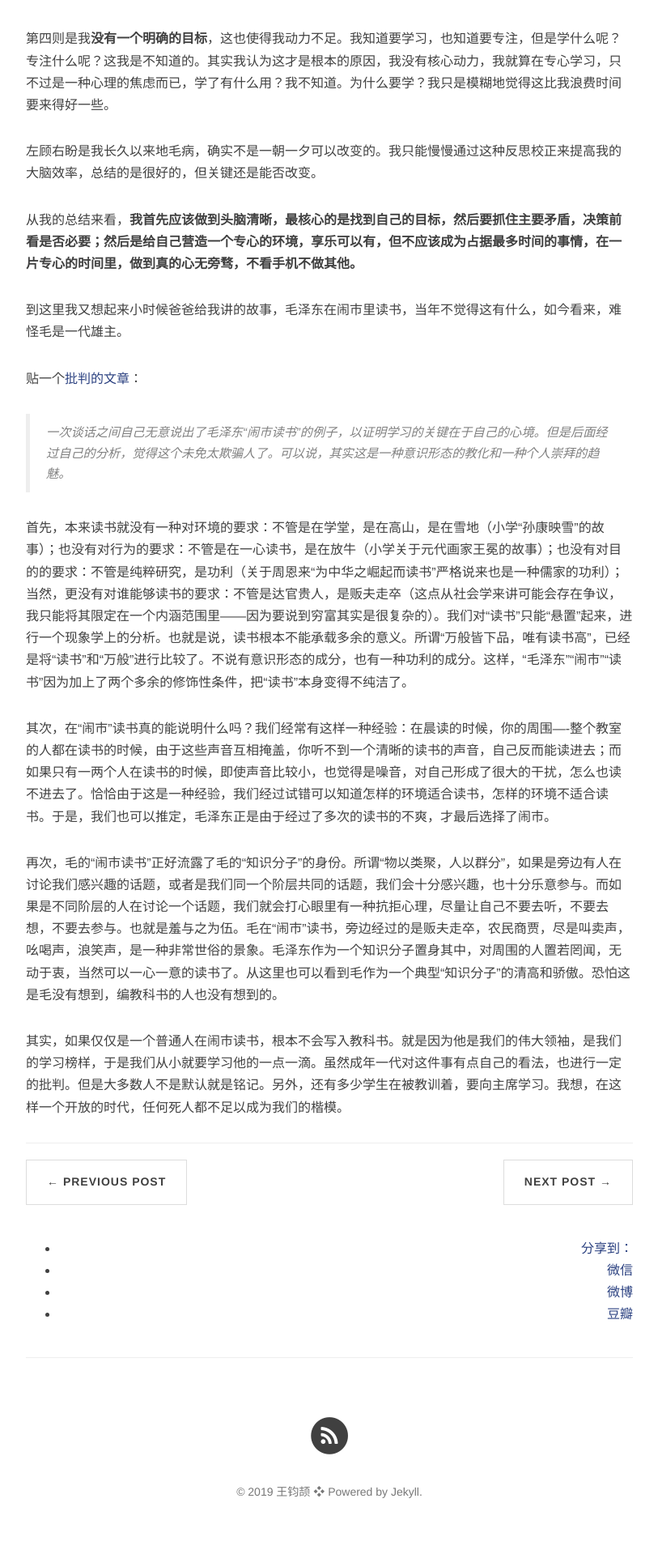
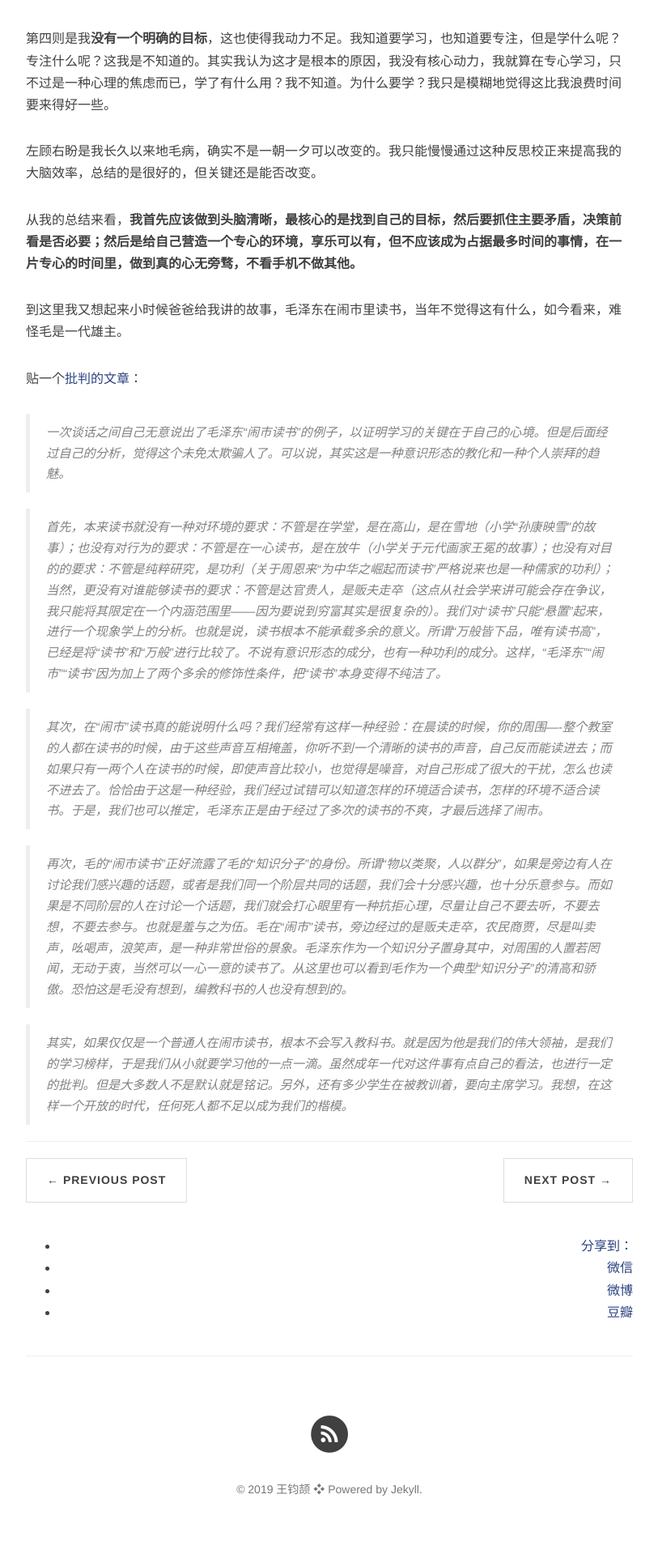
Before and after one commit to creatletter/Dalio, a Jekyll site: the page built from _posts/2019-01-12-静下心来踏实前行.md, in a window 1280 px wide. Shown: the part 1351-3270 px from the top of the page at 81% size, without its empty margins (233-1046 px from the left). Built offline with Jekyll 4.4.1, drawn with Linux system fonts in a browser that asks for light colours; nearby versions of some CDN libraries; comment, search, counter and statistics services are not loaded.

```diff
--- a/_posts/2019-01-12-静下心来踏实前行.md
+++ b/_posts/2019-01-12-静下心来踏实前行.md
@@ -38,10 +38,10 @@ description:  思路问题
 
 > 一次谈话之间自己无意说出了毛泽东“闹市读书”的例子，以证明学习的关键在于自己的心境。但是后面经过自己的分析，觉得这个未免太欺骗人了。可以说，其实这是一种意识形态的教化和一种个人崇拜的趋魅。
 
- 首先，本来读书就没有一种对环境的要求：不管是在学堂，是在高山，是在雪地（小学“孙康映雪”的故事）；也没有对行为的要求：不管是在一心读书，是在放牛（小学关于元代画家王冕的故事）；也没有对目的的要求：不管是纯粹研究，是功利（关于周恩来“为中华之崛起而读书”严格说来也是一种儒家的功利）；当然，更没有对谁能够读书的要求：不管是达官贵人，是贩夫走卒（这点从社会学来讲可能会存在争议，我只能将其限定在一个内涵范围里——因为要说到穷富其实是很复杂的）。我们对“读书”只能“悬置”起来，进行一个现象学上的分析。也就是说，读书根本不能承载多余的意义。所谓“万般皆下品，唯有读书高”，已经是将“读书”和“万般”进行比较了。不说有意识形态的成分，也有一种功利的成分。这样，“毛泽东”“闹市”“读书”因为加上了两个多余的修饰性条件，把“读书”本身变得不纯洁了。
+> 首先，本来读书就没有一种对环境的要求：不管是在学堂，是在高山，是在雪地（小学“孙康映雪”的故事）；也没有对行为的要求：不管是在一心读书，是在放牛（小学关于元代画家王冕的故事）；也没有对目的的要求：不管是纯粹研究，是功利（关于周恩来“为中华之崛起而读书”严格说来也是一种儒家的功利）；当然，更没有对谁能够读书的要求：不管是达官贵人，是贩夫走卒（这点从社会学来讲可能会存在争议，我只能将其限定在一个内涵范围里——因为要说到穷富其实是很复杂的）。我们对“读书”只能“悬置”起来，进行一个现象学上的分析。也就是说，读书根本不能承载多余的意义。所谓“万般皆下品，唯有读书高”，已经是将“读书”和“万般”进行比较了。不说有意识形态的成分，也有一种功利的成分。这样，“毛泽东”“闹市”“读书”因为加上了两个多余的修饰性条件，把“读书”本身变得不纯洁了。
 
- 其次，在“闹市”读书真的能说明什么吗？我们经常有这样一种经验：在晨读的时候，你的周围----整个教室的人都在读书的时候，由于这些声音互相掩盖，你听不到一个清晰的读书的声音，自己反而能读进去；而如果只有一两个人在读书的时候，即使声音比较小，也觉得是噪音，对自己形成了很大的干扰，怎么也读不进去了。恰恰由于这是一种经验，我们经过试错可以知道怎样的环境适合读书，怎样的环境不适合读书。于是，我们也可以推定，毛泽东正是由于经过了多次的读书的不爽，才最后选择了闹市。
+> 其次，在“闹市”读书真的能说明什么吗？我们经常有这样一种经验：在晨读的时候，你的周围----整个教室的人都在读书的时候，由于这些声音互相掩盖，你听不到一个清晰的读书的声音，自己反而能读进去；而如果只有一两个人在读书的时候，即使声音比较小，也觉得是噪音，对自己形成了很大的干扰，怎么也读不进去了。恰恰由于这是一种经验，我们经过试错可以知道怎样的环境适合读书，怎样的环境不适合读书。于是，我们也可以推定，毛泽东正是由于经过了多次的读书的不爽，才最后选择了闹市。
 
- 再次，毛的“闹市读书”正好流露了毛的“知识分子”的身份。所谓“物以类聚，人以群分”，如果是旁边有人在讨论我们感兴趣的话题，或者是我们同一个阶层共同的话题，我们会十分感兴趣，也十分乐意参与。而如果是不同阶层的人在讨论一个话题，我们就会打心眼里有一种抗拒心理，尽量让自己不要去听，不要去想，不要去参与。也就是羞与之为伍。毛在“闹市”读书，旁边经过的是贩夫走卒，农民商贾，尽是叫卖声，吆喝声，浪笑声，是一种非常世俗的景象。毛泽东作为一个知识分子置身其中，对周围的人置若罔闻，无动于衷，当然可以一心一意的读书了。从这里也可以看到毛作为一个典型“知识分子”的清高和骄傲。恐怕这是毛没有想到，编教科书的人也没有想到的。
+> 再次，毛的“闹市读书”正好流露了毛的“知识分子”的身份。所谓“物以类聚，人以群分”，如果是旁边有人在讨论我们感兴趣的话题，或者是我们同一个阶层共同的话题，我们会十分感兴趣，也十分乐意参与。而如果是不同阶层的人在讨论一个话题，我们就会打心眼里有一种抗拒心理，尽量让自己不要去听，不要去想，不要去参与。也就是羞与之为伍。毛在“闹市”读书，旁边经过的是贩夫走卒，农民商贾，尽是叫卖声，吆喝声，浪笑声，是一种非常世俗的景象。毛泽东作为一个知识分子置身其中，对周围的人置若罔闻，无动于衷，当然可以一心一意的读书了。从这里也可以看到毛作为一个典型“知识分子”的清高和骄傲。恐怕这是毛没有想到，编教科书的人也没有想到的。
 
- 其实，如果仅仅是一个普通人在闹市读书，根本不会写入教科书。就是因为他是我们的伟大领袖，是我们的学习榜样，于是我们从小就要学习他的一点一滴。虽然成年一代对这件事有点自己的看法，也进行一定的批判。但是大多数人不是默认就是铭记。另外，还有多少学生在被教训着，要向主席学习。我想，在这样一个开放的时代，任何死人都不足以成为我们的楷模。
+> 其实，如果仅仅是一个普通人在闹市读书，根本不会写入教科书。就是因为他是我们的伟大领袖，是我们的学习榜样，于是我们从小就要学习他的一点一滴。虽然成年一代对这件事有点自己的看法，也进行一定的批判。但是大多数人不是默认就是铭记。另外，还有多少学生在被教训着，要向主席学习。我想，在这样一个开放的时代，任何死人都不足以成为我们的楷模。
```
